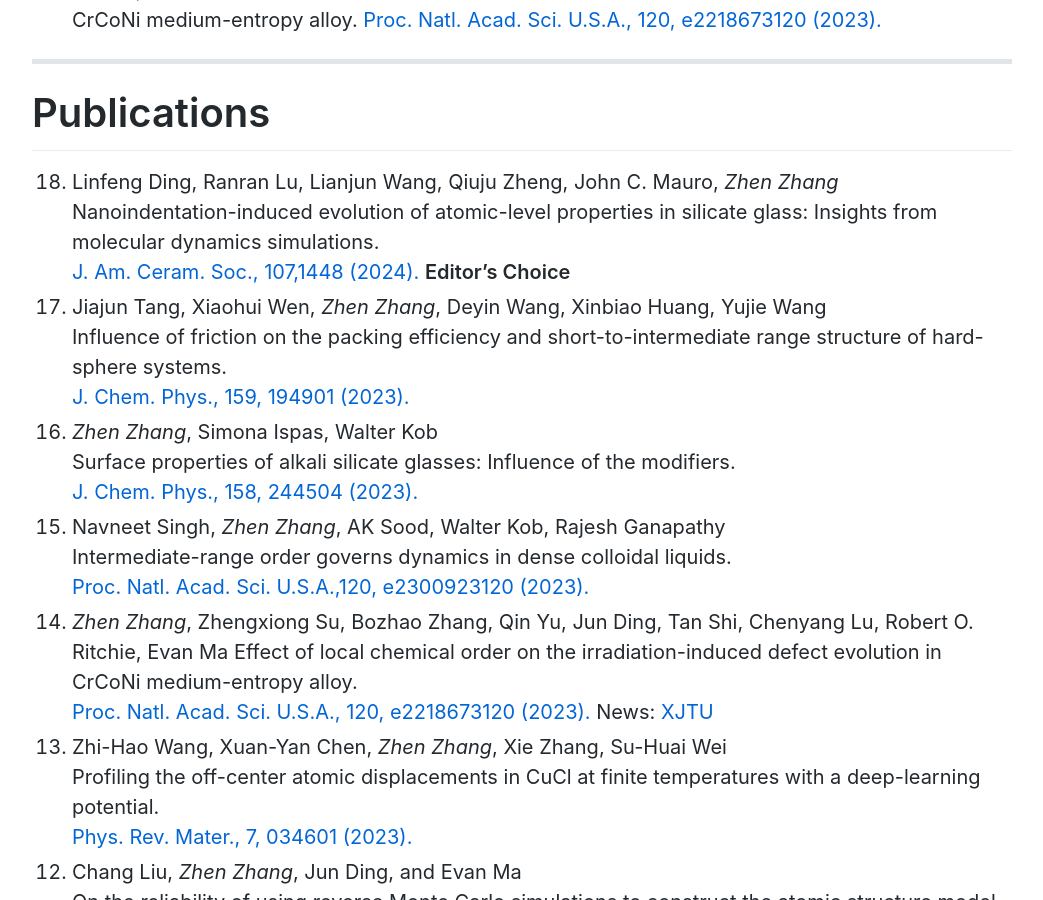
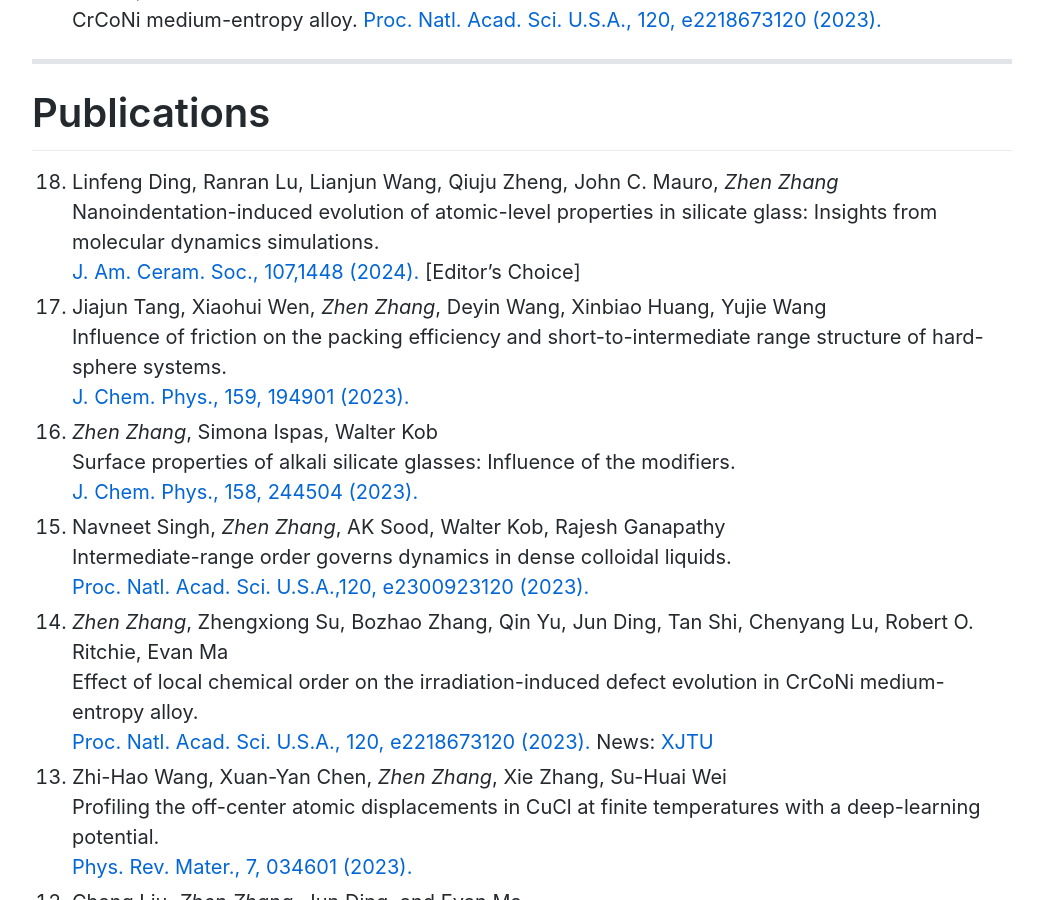
Before and after one commit to zhenzhang1991/zhenzhang1991.github.io, a Jekyll site: the page built from index.md, in a window 1280 px wide and 900 px high, scrolled down 4684 px. Shown: the whole window, without its empty margins (118-1161 px from the left). Built offline with Jekyll 4.4.1, drawn with Linux system fonts in a browser that asks for light colours; Markdown is read by kramdown in place of the engine named in the settings; comment, search, counter and statistics services are not loaded.

```diff
--- a/index.md
+++ b/index.md
@@ -87,7 +87,7 @@ Publication for more details:
 # Publications
 0. Linfeng Ding, Ranran Lu, Lianjun Wang, Qiuju Zheng, John C. Mauro, *Zhen Zhang* <br>
    Nanoindentation-induced evolution of atomic-level properties in silicate glass: Insights from molecular dynamics simulations. <br>
-   [J. Am. Ceram. Soc., 107,1448 (2024).](https://doi.org/10.1111/jace.19230) **Editor's Choice**
+   [J. Am. Ceram. Soc., 107,1448 (2024).](https://doi.org/10.1111/jace.19230) [Editor's Choice]
 0. Jiajun Tang, Xiaohui Wen, *Zhen Zhang*, Deyin Wang, Xinbiao Huang, Yujie Wang <br>
    Influence of friction on the packing efficiency and short-to-intermediate range structure of hard-sphere systems. <br>
    [J. Chem. Phys., 159, 194901 (2023).](https://doi.org/10.1063/5.0175513)
@@ -97,7 +97,7 @@ Publication for more details:
 0. Navneet Singh, *Zhen Zhang*, AK Sood, Walter Kob, Rajesh Ganapathy <br>
    Intermediate-range order governs dynamics in dense colloidal liquids. <br>
    [Proc. Natl. Acad. Sci. U.S.A.,120, e2300923120 (2023).](https://doi.org/10.1073/pnas.2300923120)
-0. *Zhen Zhang*, Zhengxiong Su, Bozhao Zhang, Qin Yu, Jun Ding, Tan Shi, Chenyang Lu, Robert O. Ritchie, Evan Ma
+0. *Zhen Zhang*, Zhengxiong Su, Bozhao Zhang, Qin Yu, Jun Ding, Tan Shi, Chenyang Lu, Robert O. Ritchie, Evan Ma <br>
    Effect of local chemical order on the irradiation-induced defect evolution in CrCoNi medium-entropy alloy.<br>
    [Proc. Natl. Acad. Sci. U.S.A., 120, e2218673120 (2023).](https://doi.org/10.1073/pnas.2218673120) News: [XJTU](http://news.xjtu.edu.cn/info/1033/193974.htm)
 0. Zhi-Hao Wang, Xuan-Yan Chen, *Zhen Zhang*, Xie Zhang, Su-Huai Wei <br>
```
